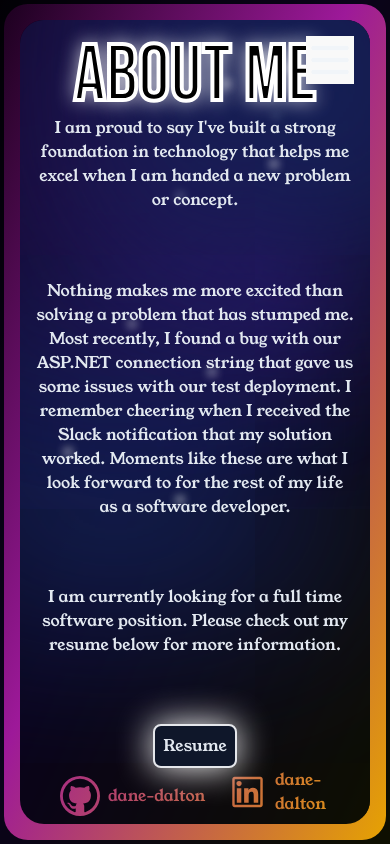
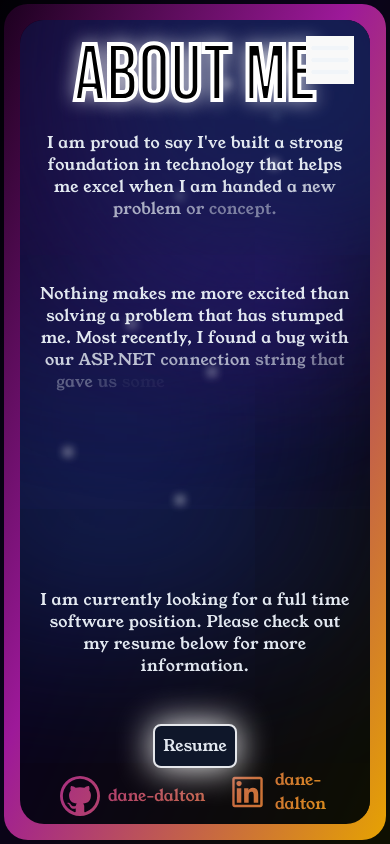
Before and after one commit to dane-dalton/my-portfolio, a React (Vite) app: page /about in a window 390 px wide. Built offline with nearby package versions, Linux system fonts and the light colour scheme.

Commit message:
TextGenerateEffect for Home and About pages.

```diff
--- a/package.json
+++ b/package.json
@@ -10,10 +10,13 @@
   },
   "dependencies": {
     "@phosphor-icons/react": "^2.0.15",
+    "clsx": "^2.1.0",
+    "framer-motion": "^11.0.6",
     "react": "^18.2.0",
     "react-dom": "^18.2.0",
     "react-icons": "^4.11.0",
-    "react-router-dom": "^6.16.0"
+    "react-router-dom": "^6.16.0",
+    "tailwind-merge": "^2.2.1"
   },
   "devDependencies": {
     "@types/react": "^18.2.15",
--- /dev/null
+++ b/src/components/ui/text-generate-effect.tsx
@@ -0,0 +1,49 @@
+"use client";
+import { useEffect } from "react";
+import { motion, stagger, useAnimate } from "framer-motion";
+import { cn } from "../../utils/cn";
+
+export const TextGenerateEffect = ({
+  words,
+  className,
+}: {
+  words: string;
+  className?: string;
+}) => {
+  const [scope, animate] = useAnimate();
+  let wordsArray = words.split(" ");
+  useEffect(() => {
+    animate(
+      "span",
+      {
+        opacity: 1,
+      },
+      {
+        duration: 2,
+        delay: stagger(0.2),
+      },
+    );
+  }, [scope.current]);
+
+  const renderWords = () => {
+    return (
+      <motion.div ref={scope}>
+        {wordsArray.map((word, idx) => {
+          return (
+            <motion.span key={word + idx} className="opacity-0">
+              {word}{" "}
+            </motion.span>
+          );
+        })}
+      </motion.div>
+    );
+  };
+
+  return (
+    <div className={cn("font-bold", className)}>
+      <div className="mt-4">
+        <div className="leading-snug tracking-wide">{renderWords()}</div>
+      </div>
+    </div>
+  );
+};
--- /dev/null
+++ b/src/constants/pageText.ts
@@ -0,0 +1,13 @@
+const homeText =
+  "This website is a portfolio for some of my projects, a showcase of my creative expression, and an opportunity to learn TypeScript.";
+const homeTextMobile =
+  "Please check it out on desktop too for a superior viewing experience!";
+
+const aboutText1 =
+  "I am proud to say I've built a strong foundation in technology that helps me excel when I am handed a new problem or concept.";
+const aboutText2 =
+  "Nothing makes me more excited than solving a problem that has stumped me. Most recently, I found a bug with our ASP.NET connection string that gave us some issues with our test deployment. I remember cheering when I received the Slack notification that my solution worked. Moments like these are what I look forward to for the rest of my life as a software developer.";
+const aboutText3 =
+  "I am currently looking for a full time software position. Please check out my resume below for more information.";
+
+export { homeText, homeTextMobile, aboutText1, aboutText2, aboutText3 };
--- a/src/layouts/navigation/MobileNav.tsx
+++ b/src/layouts/navigation/MobileNav.tsx
@@ -1,6 +1,6 @@
 import { useEffect, useRef, useState } from "react";
 import { useNavigate } from "react-router-dom";
-import { classNames } from "../../util";
+import { classNames } from "../../utils";
 
 import { List, X } from "@phosphor-icons/react";
 
--- a/src/pages/AboutPage.tsx
+++ b/src/pages/AboutPage.tsx
@@ -2,6 +2,8 @@ import { useEffect } from "react";
 import usePageIdx from "../hooks/usePageIdx";
 import { PageHeader } from "../components";
 import { resumePDF } from "../assets";
+import { aboutText1, aboutText2, aboutText3 } from "../constants/pageText";
+import { TextGenerateEffect } from "../components/ui/text-generate-effect";
 
 function AboutPage() {
   const { setPageIdx } = usePageIdx();
@@ -14,22 +16,9 @@ function AboutPage() {
     <div className="absolute z-10 flex h-full w-full flex-col items-center">
       <PageHeader header="About Me" />
       <section className="xs:text-md mx-[1rem] my-0 flex h-full flex-col items-center justify-between gap-4 text-center text-slate-200 sm:mx-[12rem] md:mx-[16rem] md:my-2 md:text-lg lg:mx-[18rem] lg:my-2 lg:text-lg xl:mx-[24rem] xl:mb-8 xl:mt-2 xl:text-xl xxl:my-[3rem]">
-        <p>
-          I am proud to say I've built a strong foundation in technology that
-          helps me excel when I am handed a new problem or concept.
-        </p>
-        <p>
-          Nothing makes me more excited than solving a problem that has stumped
-          me. Most recently, I found a bug with our ASP.NET connection string
-          that gave us some issues with our test deployment. I remember cheering
-          when I received the Slack notification that my solution worked.
-          Moments like these are what I look forward to for the rest of my life
-          as a software developer.
-        </p>
-        <p>
-          I am currently looking for a full time software position. Please check
-          out my resume below for more information.
-        </p>
+        <TextGenerateEffect words={aboutText1} />
+        <TextGenerateEffect words={aboutText2} />
+        <TextGenerateEffect words={aboutText3} />
         <a href={resumePDF} target="_blank">
           <button
             type="button"
--- a/src/pages/HomePage.tsx
+++ b/src/pages/HomePage.tsx
@@ -1,6 +1,8 @@
 import { useEffect } from "react";
 import usePageIdx from "../hooks/usePageIdx";
 import { PageHeader } from "../components";
+import { TextGenerateEffect } from "../components/ui/text-generate-effect";
+import { homeText, homeTextMobile } from "../constants/pageText.ts";
 
 function HomePage() {
   const { setPageIdx } = usePageIdx();
@@ -15,14 +17,9 @@ function HomePage() {
         Hello, my name is
       </h1>
       <PageHeader header="Dane Dalton" />
-      <section className="stroke-home mx-[2rem] flex h-1/2 items-center text-center text-[1.5rem] max-md:text-slate-200 xs:mx-[4rem] md:mx-[20rem] md:text-[2rem] xl:mx-[23rem] xl:text-[2.5rem]">
-        <p>
-          This website is a portfolio for some of my projects, a showcase of my
-          creative expression, and an opportunity to learn TypeScript.
-        </p>
-        <p className="mt-8 sm:hidden">
-          Please check it out on desktop too for a superior viewing experience!
-        </p>
+      <section className="md:stroke-home mx-[2rem] flex h-1/2 flex-col items-center text-center text-[1.5rem] text-slate-200 xs:mx-[4rem] md:mx-[20rem] md:text-[2rem] xl:mx-[23rem] xl:text-[2.5rem]">
+        <TextGenerateEffect words={homeText} />
+        <TextGenerateEffect words={homeTextMobile} className="sm:hidden" />
       </section>
     </div>
   );
--- /dev/null
+++ b/src/utils/cn.ts
@@ -0,0 +1,6 @@
+import { ClassValue, clsx } from "clsx";
+import { twMerge } from "tailwind-merge";
+
+export function cn(...inputs: ClassValue[]) {
+  return twMerge(clsx(inputs));
+}
```
Also changed, not shown: src/utils/index.ts (renamed from src/util/index.ts), 1 other file (tests, documents, lock files or other folders).
